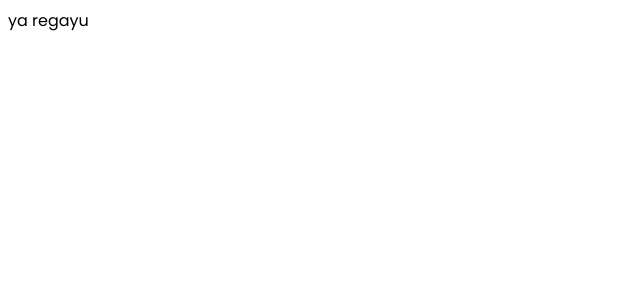
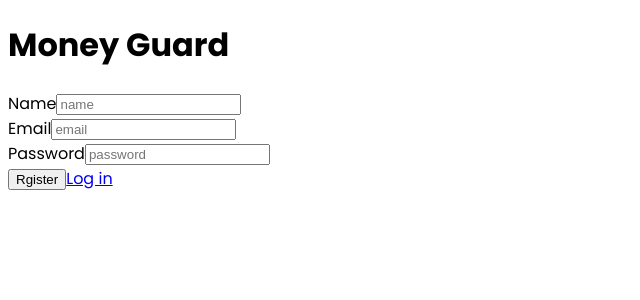
Before and after one commit to koleso8/Money_Guard_2, a React (Vite) app: page /register in a window 1280 px wide. Shown: the top 300 px of the page, without its empty margins (0-640 px from the left). Built offline with nearby package versions, Linux system fonts and the light colour scheme.

Commit message:
Onyshchenko/ registration page  (#3)
* RegistrationForm / logic bones

* Login Form / logic bones

---------

Co-authored-by: Kenediii <156183790+Kenediii@users.noreply.github.com>

```diff
--- a/src/components/LoginForm/LoginForm.jsx
+++ b/src/components/LoginForm/LoginForm.jsx
@@ -0,0 +1,52 @@
+import { Field, Form, Formik } from "formik";
+import { useDispatch } from "react-redux";
+import { Link } from "react-router-dom";
+import { loginThunk } from "../../redux/auth/operations";
+export const LoginForm = () => {
+  const dispath = useDispatch();
+  const initialValues = {
+    email: "",
+    password: "",
+  };
+
+  const handleSubmit = (values, options) => {
+    console.log(values);
+    dispath(loginThunk(values));
+    options.resetForm();
+  };
+
+  return (
+    <div>
+      <div>
+        <div>
+          <h1>Money Guard</h1>
+        </div>
+        <div>
+          <Formik initialValues={initialValues} onSubmit={handleSubmit}>
+            <Form>
+              <div>
+                <label>
+                  <span>Email</span>
+                </label>
+                <Field name="email" type="email" placeholder="email" />
+              </div>
+              <div className="form-control">
+                <label>
+                  <span>Password</span>
+                </label>
+                <Field name="password" type="password" placeholder="password" />
+              </div>
+              <div>
+                <button>Log in</button>
+                <label>
+                  <Link to="/register">Register</Link>
+                </label>
+              </div>
+            </Form>
+          </Formik>
+        </div>
+      </div>
+    </div>
+  );
+};
+export default LoginForm;
--- a/src/components/RegistrationForm/RegistrationForm.jsx
+++ b/src/components/RegistrationForm/RegistrationForm.jsx
@@ -0,0 +1,59 @@
+import { Field, Form, Formik } from "formik";
+import { useDispatch } from "react-redux";
+import { Link } from "react-router-dom";
+import { registerThunk } from "../../redux/auth/operations";
+export const RegistrationForm = () => {
+  const dispath = useDispatch();
+  const initialValues = {
+    username: "",
+    email: "",
+    password: "",
+  };
+
+  const handleSubmit = (values, options) => {
+    console.log(values);
+    dispath(registerThunk(values));
+    options.resetForm();
+  };
+
+  return (
+    <div>
+      <div>
+        <div>
+          <h1>Money Guard</h1>
+        </div>
+        <div>
+          <Formik initialValues={initialValues} onSubmit={handleSubmit}>
+            <Form>
+              <div>
+                <label>
+                  <span>Name</span>
+                </label>
+                <Field name="username" placeholder="name" />
+              </div>
+              <div>
+                <label>
+                  <span>Email</span>
+                </label>
+                <Field name="email" type="email" placeholder="email" />
+              </div>
+              <div className="form-control">
+                <label>
+                  <span>Password</span>
+                </label>
+                <Field name="password" type="password" placeholder="password" />
+              </div>
+              <div>
+                <button>Rgister</button>
+                <label>
+                  <Link to="/login">Log in</Link>
+                </label>
+              </div>
+            </Form>
+          </Formik>
+        </div>
+      </div>
+    </div>
+  );
+};
+export default RegistrationForm;
--- a/src/pages/LoginPage/LoginPage.jsx
+++ b/src/pages/LoginPage/LoginPage.jsx
@@ -1,7 +1,11 @@
-import React from 'react';
+import LoginForm from "../../components/LoginForm/LoginForm";
 
 const LoginPage = () => {
-  return <div>login</div>;
+  return (
+    <div>
+      <LoginForm />
+    </div>
+  );
 };
 
 export default LoginPage;
--- a/src/pages/RegistrationPage/RegistrationPage.jsx
+++ b/src/pages/RegistrationPage/RegistrationPage.jsx
@@ -1,7 +1,11 @@
-import React from 'react';
+import RegistrationForm from "../../components/RegistrationForm/RegistrationForm";
 
 const RegistrationPage = () => {
-  return <div>ya regayu</div>;
+  return (
+    <div>
+      <RegistrationForm />
+    </div>
+  );
 };
 
 export default RegistrationPage;
--- a/src/redux/auth/operations.js
+++ b/src/redux/auth/operations.js
@@ -1,21 +1,23 @@
-import { createAsyncThunk } from '@reduxjs/toolkit';
-import axios from 'axios';
+import { createAsyncThunk } from "@reduxjs/toolkit";
+import axios from "axios";
 
-axios.defaults.baseURL = 'https://wallet.b.goit.study/';
+export const goitApi = axios.create({
+  baseURL: "https://wallet.b.goit.study/",
+});
 
-const setAuthHeader = token => {
-  axios.defaults.headers.common.Authorization = `Bearer ${token}`;
+const setAuthHeader = (token) => {
+  goitApi.defaults.headers.common.Authorization = `Bearer ${token}`;
 };
 
 const clearAuthHeader = () => {
-  axios.defaults.headers.common.Authorization = '';
+  goitApi.defaults.headers.common.Authorization = "";
 };
 
 export const registerThunk = createAsyncThunk(
-  'auth/register',
+  "auth/register",
   async (userData, thunkAPI) => {
     try {
-      const { data } = await axios.post('/api/auth/sign-up', userData);
+      const { data } = await goitApi.post("/api/auth/sign-up", userData);
       setAuthHeader(data.token);
       return data;
     } catch (error) {
@@ -25,10 +27,10 @@ export const registerThunk = createAsyncThunk(
 );
 
 export const loginThunk = createAsyncThunk(
-  'auth/login',
+  "auth/login",
   async (userData, thunkAPI) => {
     try {
-      const { data } = await axios.post('/api/auth/sign-in', userData);
+      const { data } = await goitApi.post("/api/auth/sign-in", userData);
       setAuthHeader(data.token);
       return data;
     } catch (error) {
@@ -38,10 +40,10 @@ export const loginThunk = createAsyncThunk(
 );
 
 export const logoutThunk = createAsyncThunk(
-  'auth/logout',
+  "auth/logout",
   async (_, thunkAPI) => {
     try {
-      await axios.delete('/api/auth/sign-out');
+      await goitApi.delete("/api/auth/sign-out");
       clearAuthHeader();
     } catch (error) {
       return thunkAPI.rejectWithValue(error.message);
@@ -50,14 +52,14 @@ export const logoutThunk = createAsyncThunk(
 );
 
 export const refreshUserThunk = createAsyncThunk(
-  'auth/refresh',
+  "auth/refresh",
   async (_, thunkAPI) => {
     const state = thunkAPI.getState();
     const persisToken = state.auth.token;
-    if (persisToken === null) thunkAPI.rejectWithValue('NO USER');
+    if (persisToken === null) thunkAPI.rejectWithValue("NO USER");
     try {
       setAuthHeader(persisToken);
-      const { data } = await axios.get('/api/users/current');
+      const { data } = await goitApi.get("/api/users/current");
       return data;
     } catch (error) {
       return thunkAPI.rejectWithValue(error.message);
--- a/src/redux/auth/slice.js
+++ b/src/redux/auth/slice.js
@@ -1,15 +1,15 @@
-import { createSlice } from '@reduxjs/toolkit';
+import { createSlice } from "@reduxjs/toolkit";
 import {
   loginThunk,
   logoutThunk,
   refreshUserThunk,
   registerThunk,
-} from './operations';
+} from "./operations";
 // import { errorMessage } from '../../components/errorMessage';
 
 const initialState = {
   user: {
-    name: null,
+    username: null,
     email: null,
   },
   token: null,
@@ -18,9 +18,9 @@ const initialState = {
 };
 
 const slice = createSlice({
-  name: 'auth',
+  name: "auth",
   initialState,
-  extraReducers: builder => {
+  extraReducers: (builder) => {
     builder
       .addCase(registerThunk.fulfilled, (state, action) => {
         state.user = action.payload.user;
@@ -38,12 +38,12 @@ const slice = createSlice({
       .addCase(loginThunk.rejected, () => {
         // errorMessage('Invalid email or password');
       })
-      .addCase(logoutThunk.fulfilled, state => {
+      .addCase(logoutThunk.fulfilled, (state) => {
         state.user = { name: null, email: null };
         state.token = null;
         state.isLoggedIn = false;
       })
-      .addCase(refreshUserThunk.pending, state => {
+      .addCase(refreshUserThunk.pending, (state) => {
         state.isRefreshing = true;
       })
       .addCase(refreshUserThunk.fulfilled, (state, action) => {
@@ -51,7 +51,7 @@ const slice = createSlice({
         state.isLoggedIn = true;
         state.isRefreshing = false;
       })
-      .addCase(refreshUserThunk.rejected, state => {
+      .addCase(refreshUserThunk.rejected, (state) => {
         state.isRefreshing = false;
         // errorMessage('Please login or register');
       });
```
